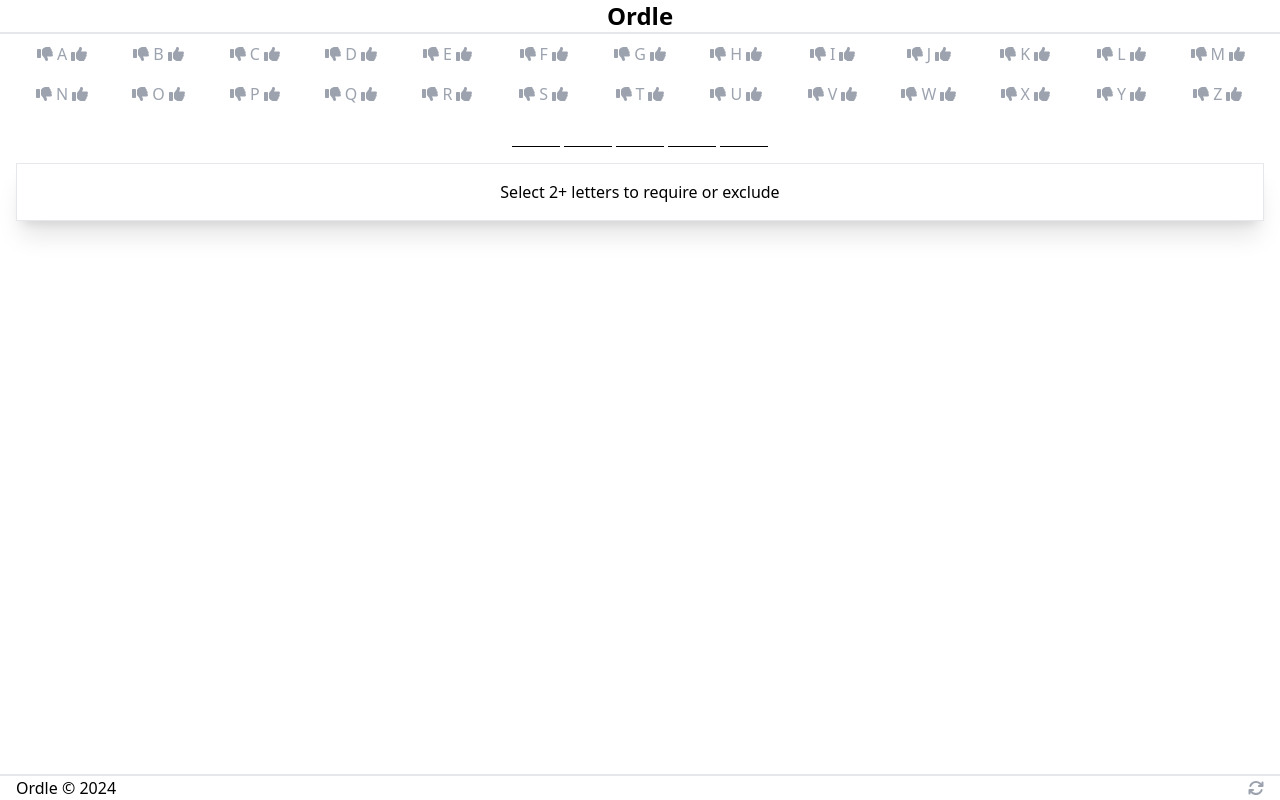
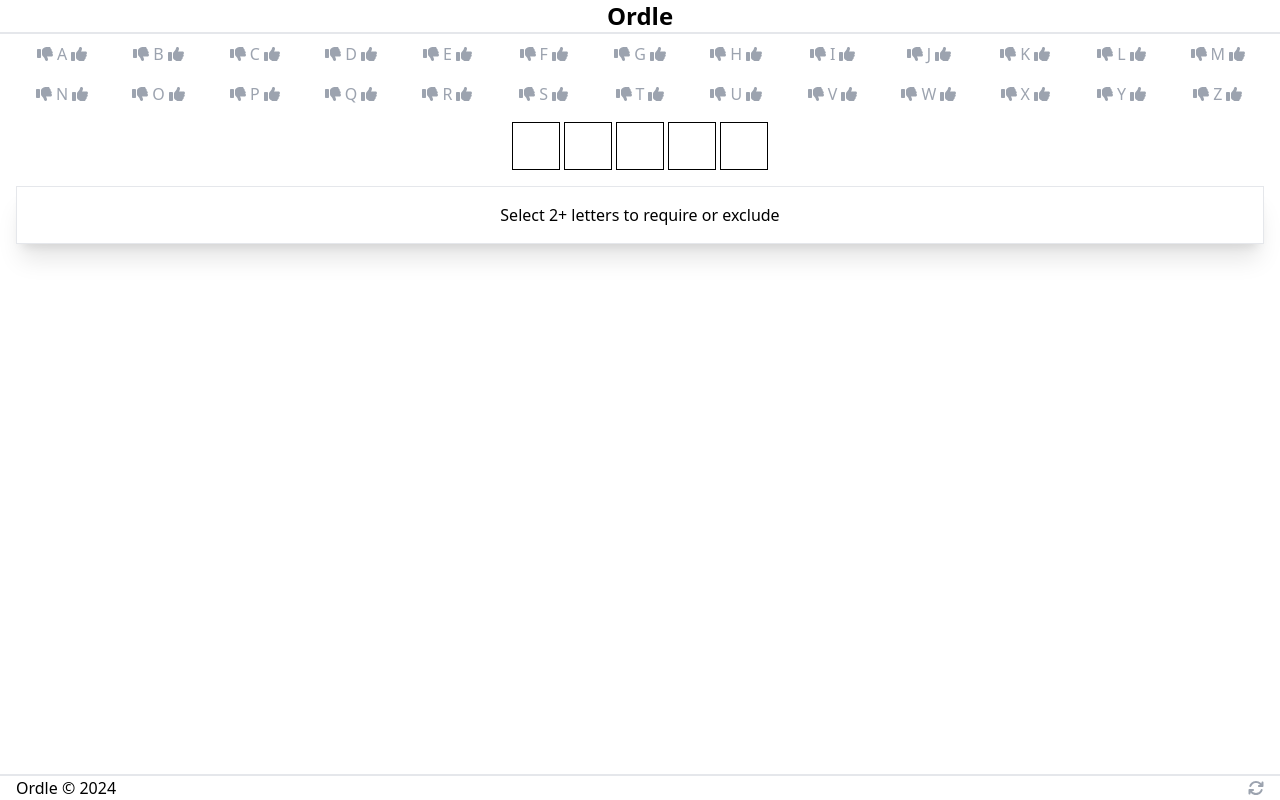
Before and after one commit to kylemichaelsullivan/ordle, a React (Vite) app: page / in a window 1280 px wide. Built offline with nearby package versions, Linux system fonts and the light colour scheme.

Commit message:
FIX: Style closer to Wordle

```diff
--- a/src/components/Word.tsx
+++ b/src/components/Word.tsx
@@ -26,7 +26,7 @@ function Word() {
 
 	const inputs = Array.from({ length: 5 }, (_, index) => (
 		<input
-			className={`flex-1 appearance-none border-b border-black text-center capitalize max-w-12 ${requiredLetterPositions[index] ? 'bg-green-400' : ''}`}
+			className={`appearance-none border border-black text-center capitalize w-12 h-12 ${requiredLetterPositions[index] ? 'bg-green-400' : ''}`}
 			maxLength={1}
 			list='letters'
 			onChange={(e) => handleInput(e, index)}
```
